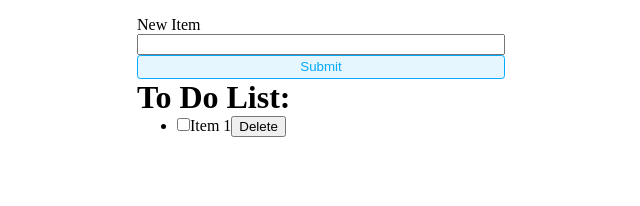
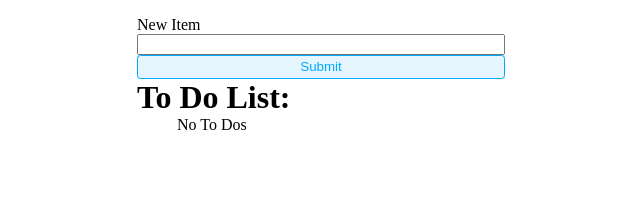
Before and after one commit to CelineTrann/ToDoApp, a React (Vite) app: page / in a window 1280 px wide. Shown: the top 206 px of the page, without its empty margins (319-959 px from the left). Built offline with nearby package versions, Linux system fonts and the light colour scheme.

Commit message:
implement to do list

```diff
--- a/src/App.jsx
+++ b/src/App.jsx
@@ -7,10 +7,10 @@ export default function App() {
   const [todos, setToDos] = useState([]);
 
   function addItem(title) {
-    setToDos(currentToDos => {z
+    setToDos(currentToDos => {
       return [
         ...currentToDos,
-        { id: crypto.randomUUID, title: item, completed: false }
+        { id: crypto.randomUUID, title, completed: false }
       ];
     });
   }
@@ -19,7 +19,7 @@ export default function App() {
     <>
       <NewToDoForm addItem={addItem} />
       <h1>To Do List:</h1>
-      <ToDoList />
+      <ToDoList todos={todos} />
     </>
   )
 }
--- /dev/null
+++ b/src/ToDoItem.jsx
@@ -0,0 +1,14 @@
+export function ToDoItem({ id, title, completed }) {
+  return (
+    <li>
+      <label>
+        <input
+          type="checkbox"
+          checked={completed}
+        />
+        {title}
+        <button>Delete</button>
+      </label>
+    </li>
+  );
+}
--- a/src/ToDoList.jsx
+++ b/src/ToDoList.jsx
@@ -1,13 +1,17 @@
-export function ToDoList() {
+import { ToDoItem } from "./ToDoItem";
+
+export function ToDoList({ todos }) {
   return (
     <ul>
-      <li>
-        <label>
-          <input type="checkbox" />
-          Item 1
-          <button>Delete</button>
-        </label>
-      </li>
+      {todos.length === 0 && "No To Dos"}
+      {todos.map(todo => {
+        return (
+          <ToDoItem
+            {...todo}
+            key={todo.id}
+          />
+        )
+      })}
     </ul>
   );
 }
```
